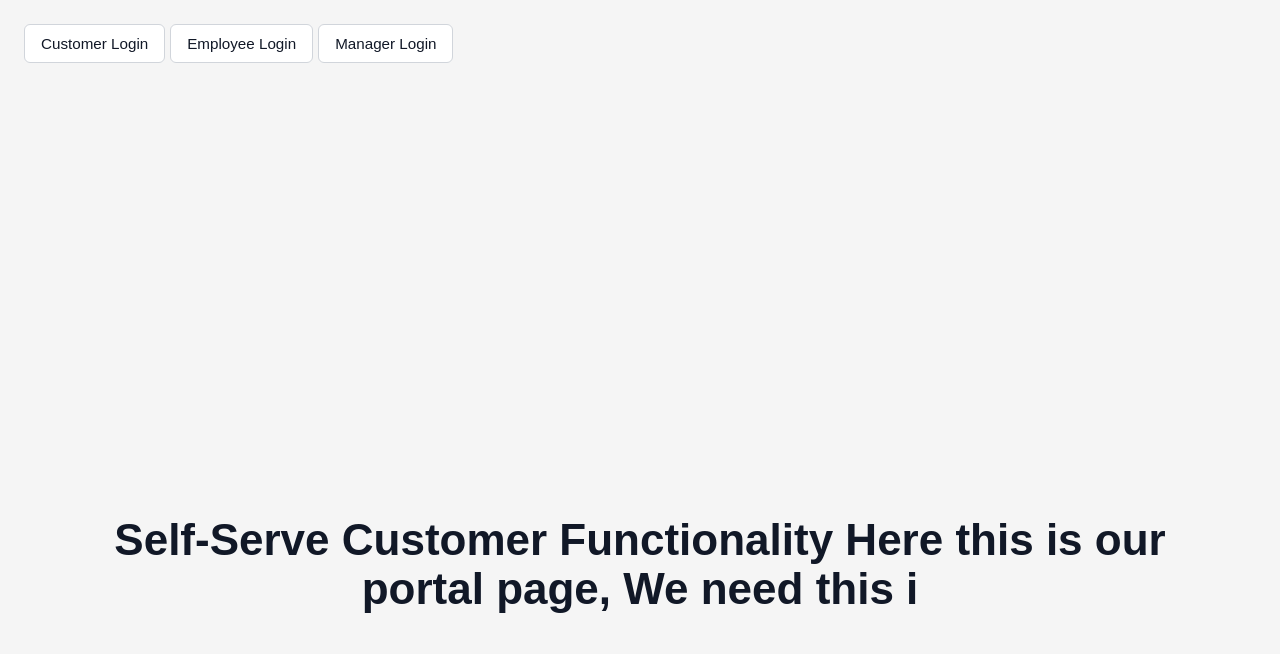
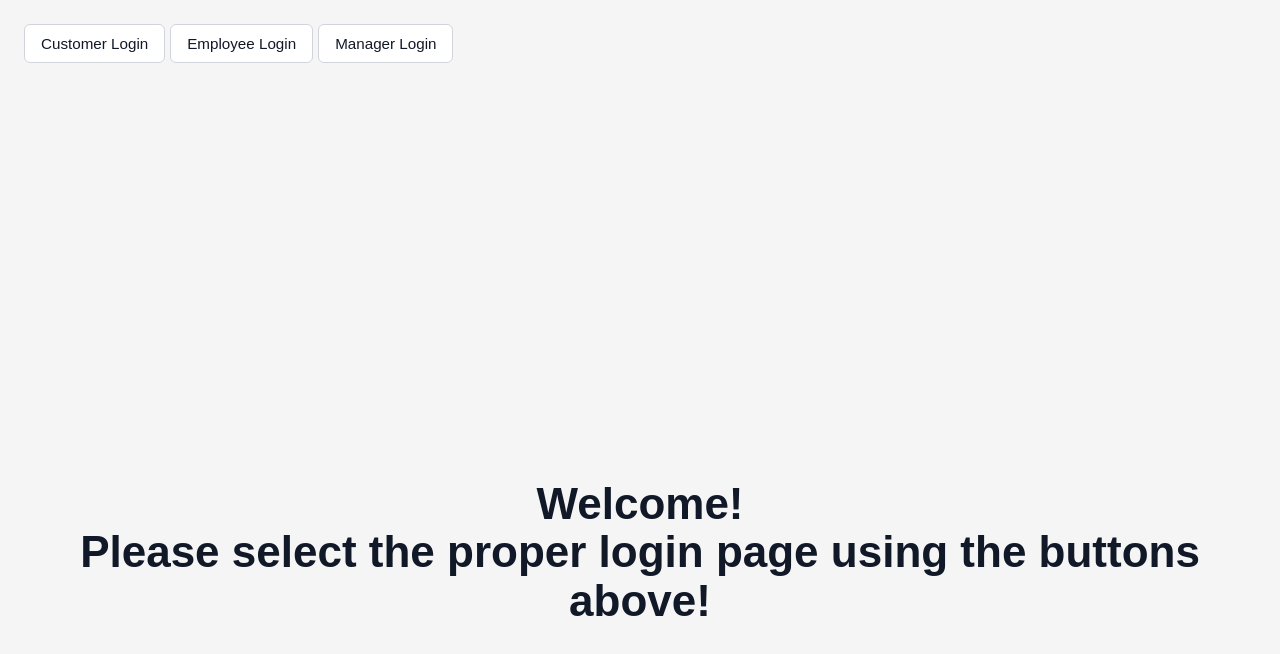
Before and after one commit to Ezra-Kuba/Project3Team74, a Next.js app: page / in a window 1280 px wide. Shown: the top 654 px of the page. Built offline with nearby package versions, Linux system fonts and the light colour scheme.

Commit message:
Changed the ladningPage text

```diff
--- a/app/page.js
+++ b/app/page.js
@@ -12,7 +12,7 @@ export default function Home() {
 
       <section className="menu-hero" aria-labelledby="menu-title">
         <p className="menu-label"></p>
-        <h1 id="menu-title">Self-Serve Customer Functionality Here this is our portal page, We need this i</h1>
+        <h1 id="menu-title">Welcome!<br></br>Please select the proper login page using the buttons above!</h1>
       </section>
     </main>
   );
```
